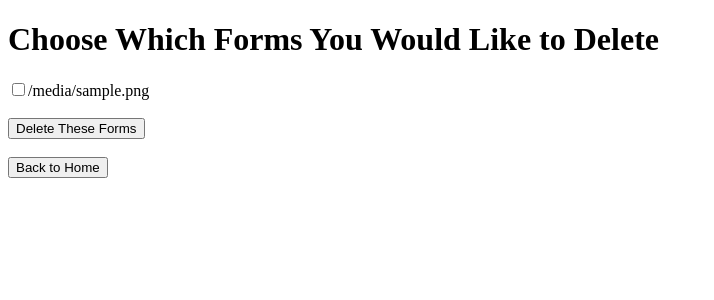
After one commit to UPstartDeveloper/Compliance-Hub, a Flask app: template templates/submissions_delete.html in a window 1280 px wide. The commit adds this page. Shown: the top 300 px of the page, without its empty margins (0-714 px from the left). Run offline with Flask 2, Linux system fonts and the light colour scheme; the template is opened without the code that fills it: most values are stand-ins (such as "Sample title", 1, 10 or a date in 2020).

Commit message:
[UPDATE] Delete route to delete varying number of documents.

```diff
--- a/app.py
+++ b/app.py
@@ -170,18 +170,35 @@ def document_edit(document_id):
                             requirement_id=requirement.get("_id")))
 
 
-@app.route('/submissions/<requirement_id>/delete_all', methods=["POST"])
+@app.route('/submissions/<requirement_id>/delete', methods=["POST"])
 def submissions_delete(requirement_id):
-    """Delete all documents under a requirement."""
+    """Show delete form for a requirement's related documents."""
     requirement = requirements.find_one({"_id": ObjectId(requirement_id)})
-    documents_to_delete = documents.find({
-                                    "requirement": requirement.get("name")})
-    for document in documents_to_delete:
+    related_docs = documents.find({"requirement": requirement.get("name")})
+
+    # render form
+    return render_template("submissions_delete.html",
+                           documents=related_docs)
+
+
+@app.route('/submissions/delete_docs', methods=["POST"])
+def delete_submissions():
+    """Remove documents marked by user."""
+    doc_ids_to_remove = request.form.getlist("document")  # list of str
+    # get a list of the documents to remove from the ids
+    docs_to_delete = list()
+    for id in doc_ids_to_remove:
+        doc = documents.find_one({"_id": ObjectId(id)})
+        docs_to_delete.append(doc)
+    # find the requirement related to these documents
+    doc = docs_to_delete[0]
+    requirement = requirements.find_one({"name": doc.get("requirement")})
+    # delete the documents one-by-one
+    for document in docs_to_delete:
         documents.delete_one(document)
 
-    # redirect back to requirement's own page
     return redirect(url_for("requirement_show",
-                            requirement_id=requirement_id))
+                            requirement_id=requirement.get('_id')))
 
 
 @app.route('/submission/download_zip')
--- a/templates/requirement_show.html
+++ b/templates/requirement_show.html
@@ -43,8 +43,8 @@
             <input type="submit" value="Replace Forms">
         </form><br>
     <!-- DESTORY all DOCUMENTS associated with this Requiremnt -->
-    <form action="/submissions/{{ requirement._id }}/delete_all" method="POST">
-        <input type="submit" value="Delete All Forms">
+    <form action="/submissions/{{ requirement._id }}/delete" method="POST">
+        <input type="submit" value="Delete Forms">
     </form><br>
     <!-- Link back to REQUIREMENTS_INDEX (show all)-->
         <form action="{{ url_for('show_requirements') }}">
--- /dev/null
+++ b/templates/submissions_delete.html
@@ -0,0 +1,24 @@
+<!-- templates/submissions_delete.html -->
+{% extends "base.html" %}
+
+{% block content %}
+<h1>Choose Which Forms You Would Like to Delete</h1>
+<!-- user chooses documents to delete -->
+<form action="{{ url_for('delete_submissions') }}" method="POST">
+    {% if documents.count() == 0 %}
+        <p>There are no documents to display.</p>
+    {% else %}
+        {% for document in documents %}
+            <input name="document" type="checkbox" value="{{ document._id }}">{{ document.file_name }}<br><br>
+        {% endfor %}
+    {% endif %}
+
+    <input type="submit" value="Delete These Forms">
+</form><br>
+
+<!-- Link back to REQUIREMENTS_INDEX (show all)-->
+<form action="{{ url_for('show_requirements') }}">
+    <input type="submit" value="Back to Home"/>
+</form>
+<br><br>
+{% endblock %}
```
